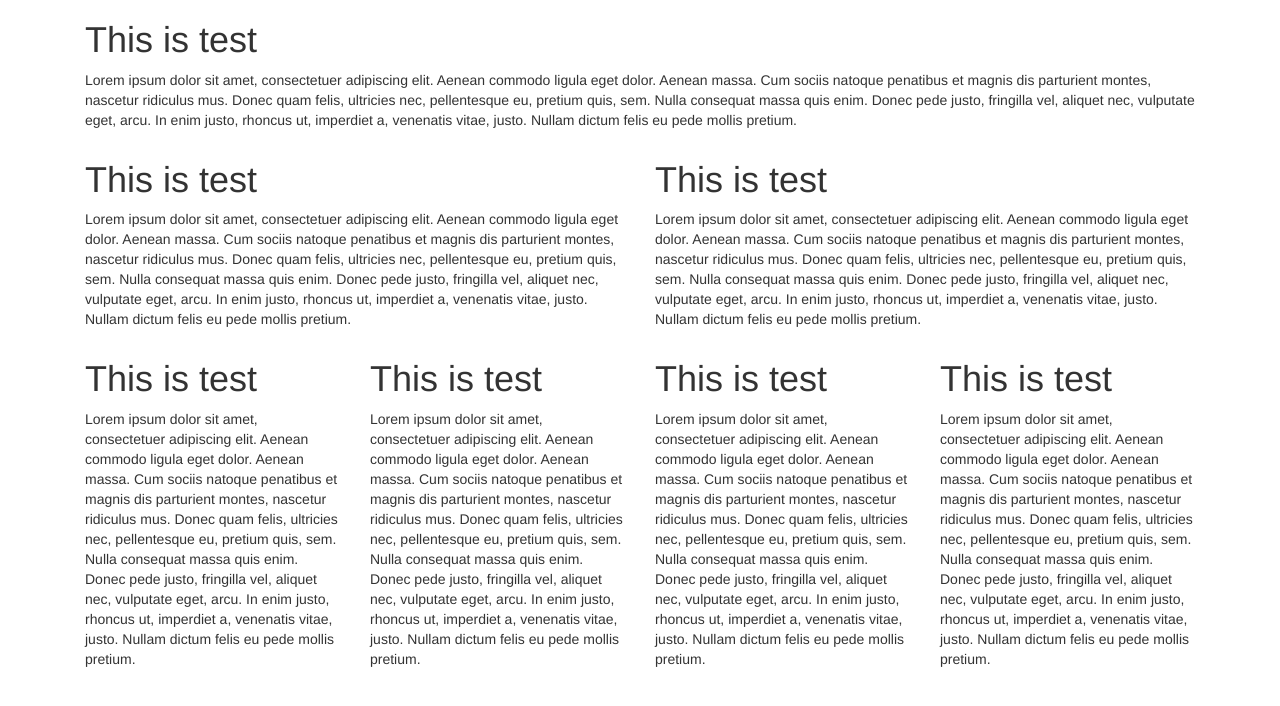
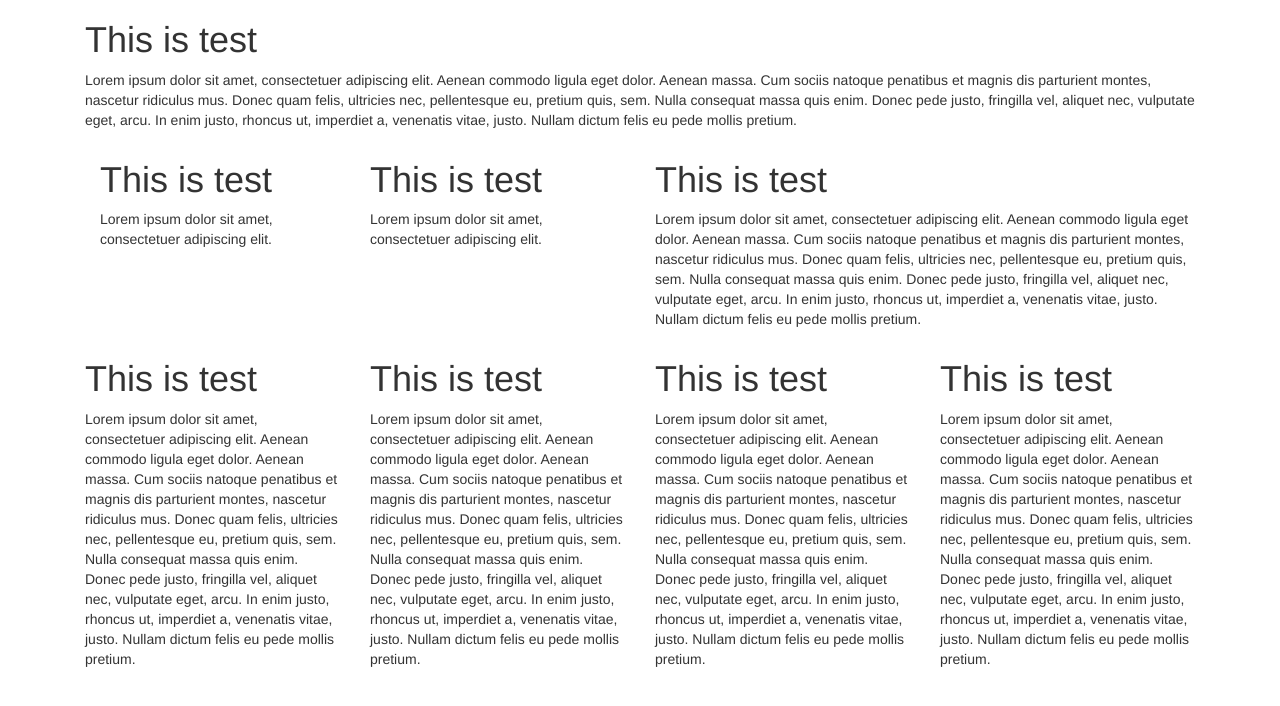
Before and after one commit to omarmorales/bootstrap, a plain HTML site: page index.html in a window 1280 px wide. Drawn offline with Linux system fonts and the light colour scheme.

Commit message:
filas anidadas en index.html

```diff
--- a/index.html
+++ b/index.html
@@ -16,10 +16,20 @@
 		</div>
 		<div class="row-fluid">
 			<div class="col-md-6">
-				<h1>This is test</h1>
-				<p>
-					Lorem ipsum dolor sit amet, consectetuer adipiscing elit. Aenean commodo ligula eget dolor. Aenean massa. Cum sociis natoque penatibus et magnis dis parturient montes, nascetur ridiculus mus. Donec quam felis, ultricies nec, pellentesque eu, pretium quis, sem. Nulla consequat massa quis enim. Donec pede justo, fringilla vel, aliquet nec, vulputate eget, arcu. In enim justo, rhoncus ut, imperdiet a, venenatis vitae, justo. Nullam dictum felis eu pede mollis pretium.
-				</p>
+				<div class="row-fluid">
+					<div class="col-md-6">
+						<h1>This is test</h1>
+						<p>
+							Lorem ipsum dolor sit amet, consectetuer adipiscing elit.
+						</p>
+					</div>
+					<div class="col-md-6">
+						<h1>This is test</h1>
+						<p>
+							Lorem ipsum dolor sit amet, consectetuer adipiscing elit.
+						</p>
+					</div>
+				</div>
 			</div>
 			<div class="col-md-6">
 				<h1>This is test</h1>
```
